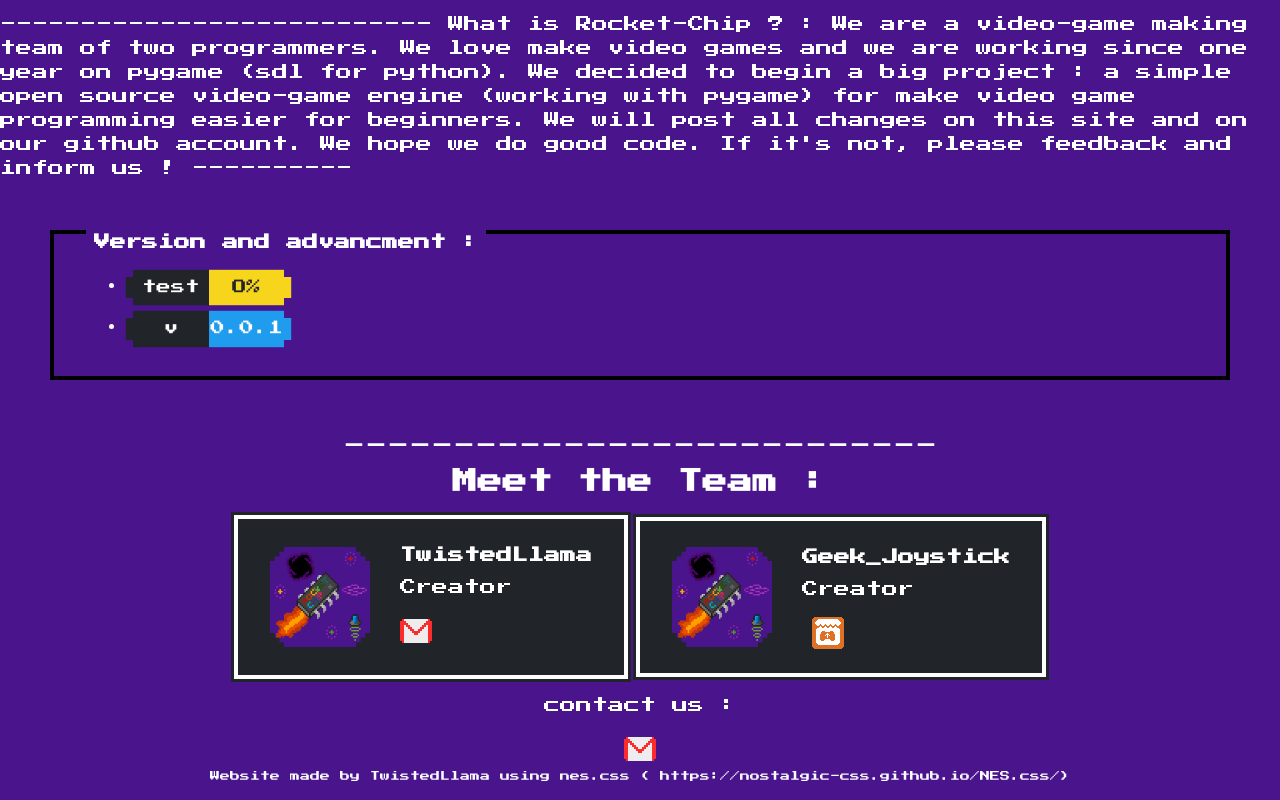
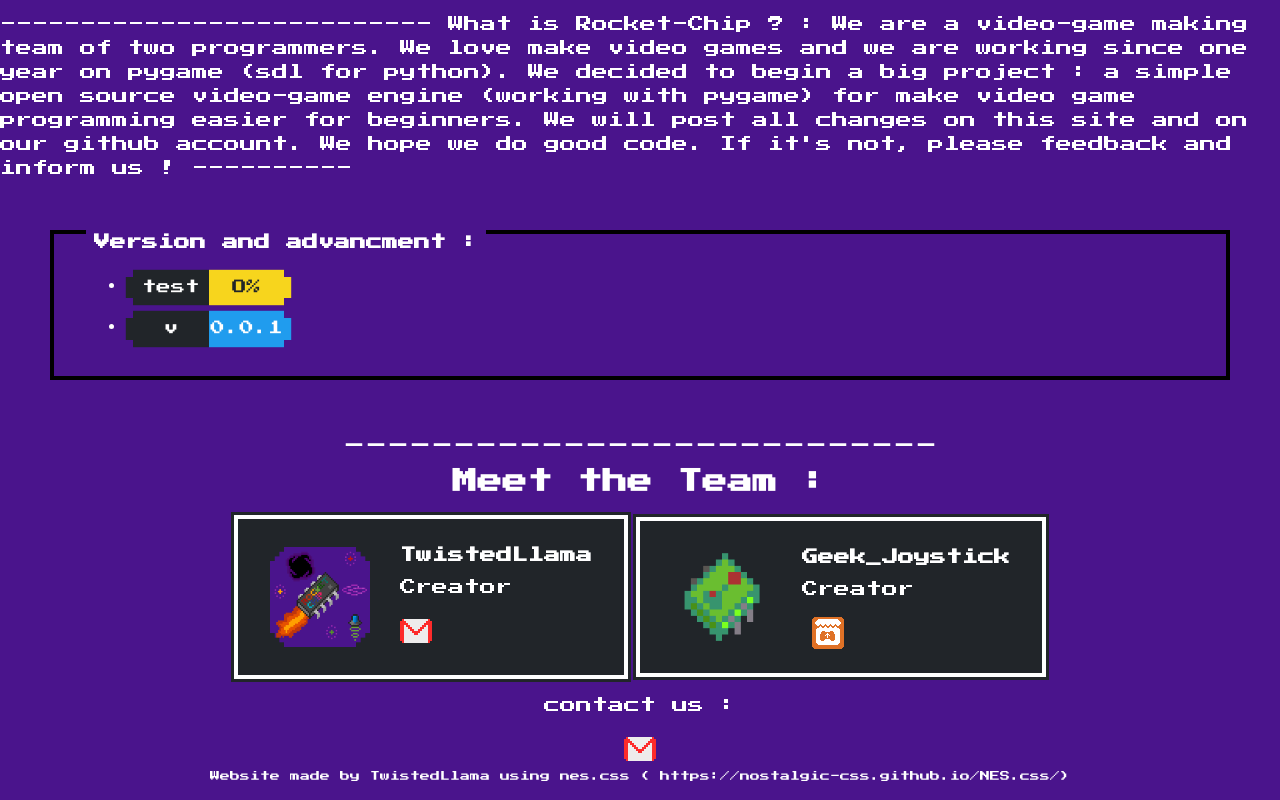
Before and after one commit to RocketChip-team/rocket-chip-website, a plain HTML site: page index.html in a window 1280 px wide. Shown: the part 1754-2554 px from the top of the page. Drawn offline with nearby package versions, Linux system fonts and the light colour scheme.

Commit message:
Added PP for Geek_Joystick
READ THE TITLE

```diff
--- a/index.html
+++ b/index.html
@@ -107,7 +107,7 @@ We are a video-game making team of two programmers. We love make video games and
 			<section class="nes-container is-dark member-card">
 				<div class="meetblock">
 					<div class="avatar">
-					<img class="pdp" src="favicon.ico" width="100" height="...">
+					<img class="pdp" src="Geek_Joystick.png" width="100" height="...">
 				</div>
 				<div class="profile">
 					<h4 class="name">Geek_Joystick</h4>
```
Also changed, not shown: Geek_Joystick.png (added).
